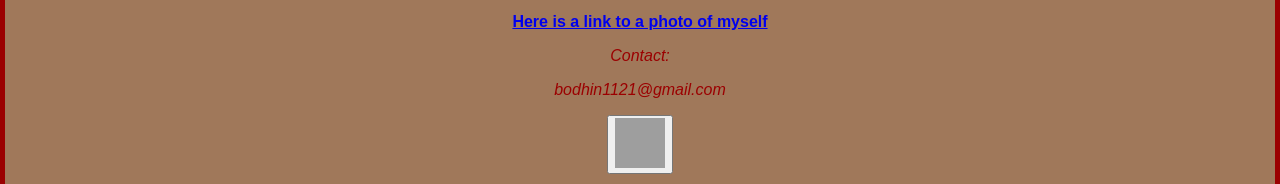
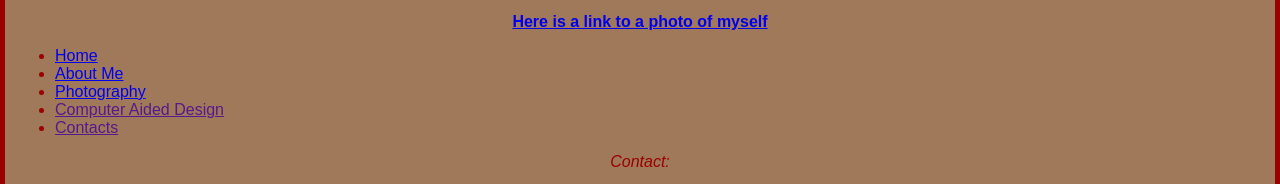
Before and after one commit to bodhin1121/bodhin1121.github.io, a plain HTML site: page index.html in a window 1280 px wide. Shown: the part 274-458 px from the top of the page. Drawn offline with Linux system fonts and the light colour scheme; grey boxes are pictures that could not be loaded; a web font is replaced by a local one.

Commit message:
Temp push

```diff
--- a/index.html
+++ b/index.html
@@ -15,6 +15,25 @@
 </head>
 
 <body>
+    <nav>
+        <ul>
+          <li>
+            <a href="bodhin1121.github.io/Personal website page 1.html">Home</a>
+          </li>
+          <li>
+            <a href="bodhin1121.github.io/Personal website page 2.html">About Me</a>
+          </li>
+          <li>
+            <a href="bodhin1121.github.io/Personal website page 2.html">Photography</a>
+          </li>
+          <li>
+            <a href="">Computer Aided Design</a>
+          </li>
+          <li>
+            <a href="">Contacts</a>
+          </li>
+        </ul>
+      </nav>
     <address>
         <p>Contact:</p>
         <p>bodhin1121@gmail.com</p>
```
Also changed, not shown: Personal website page 2.html (+5 -1 lines), Personal website page 4.html (added, +12 -0 lines), 1 other file.
